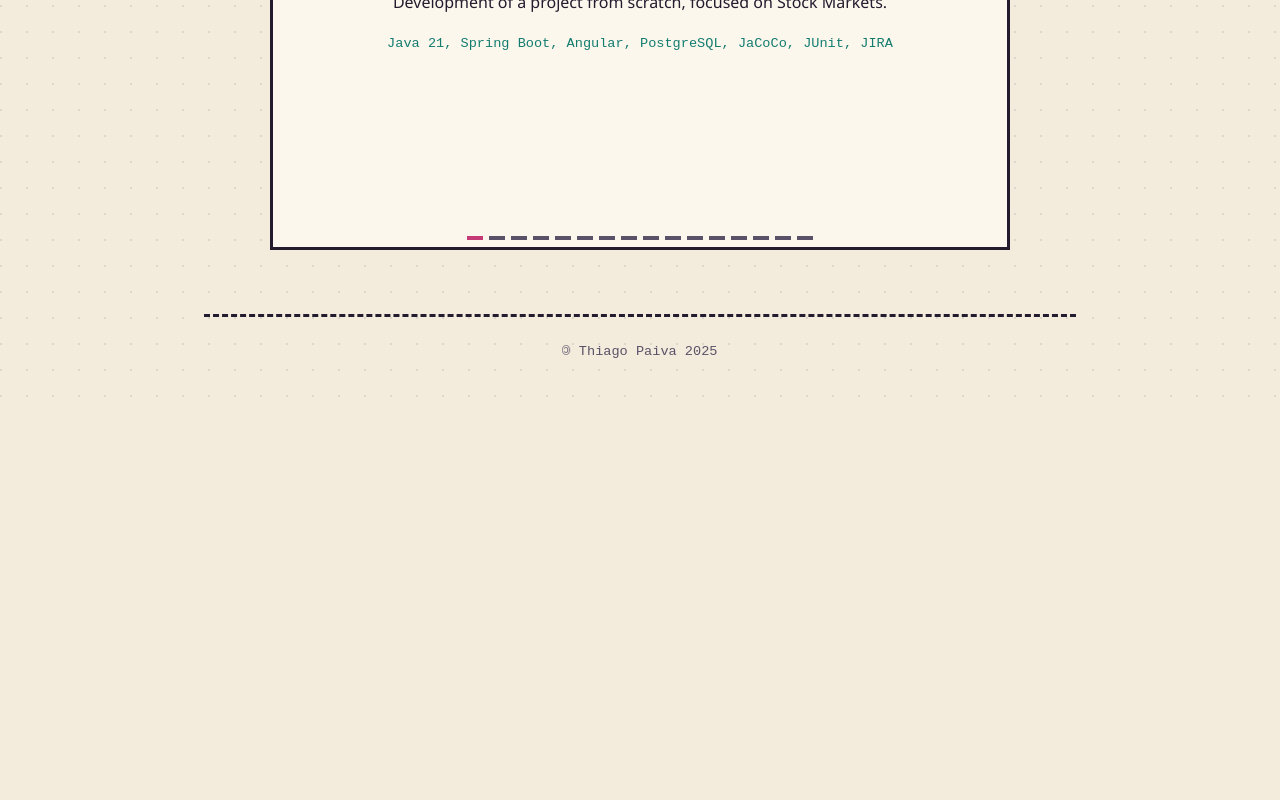
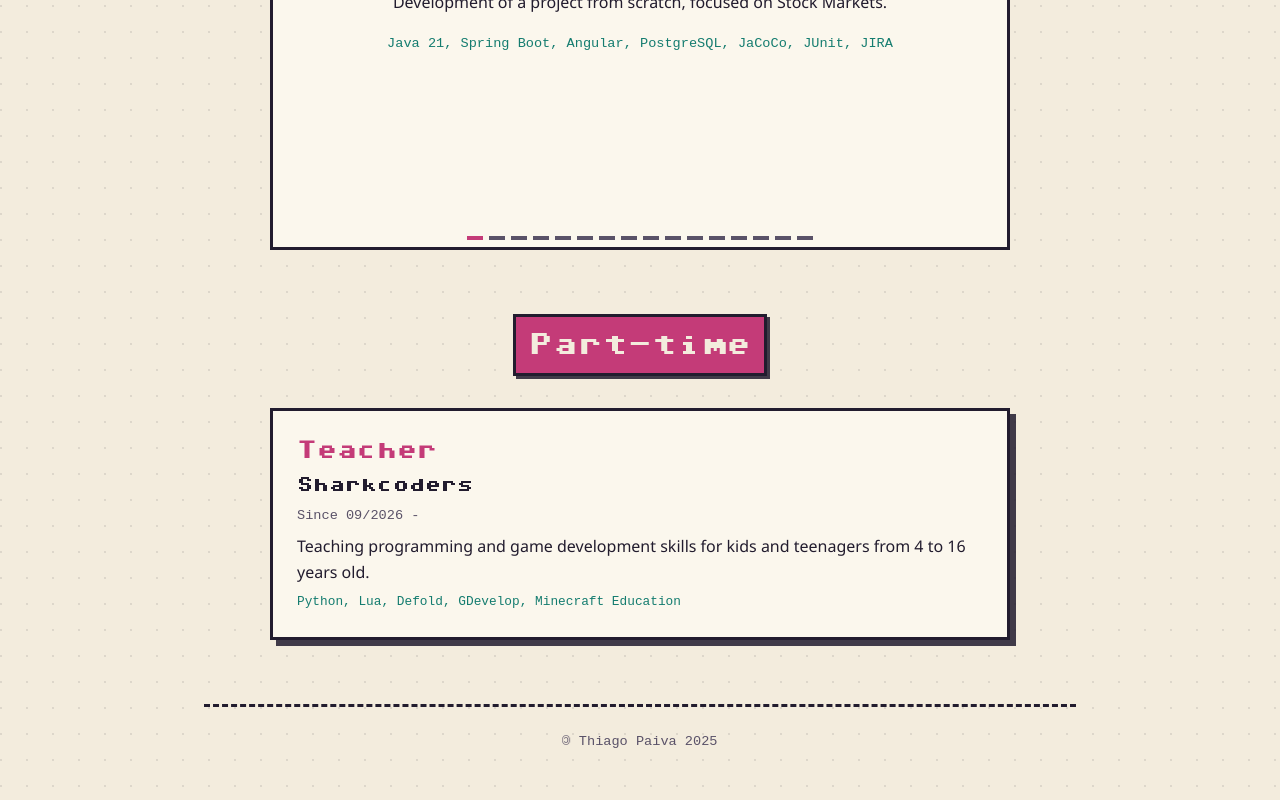
Before and after one commit to paiva-thiago/paiva-thiago.github.io, a Vue app: page / in a window 1280 px wide. Shown: the part 827-1627 px from the top of the page. Before the commit the page ends 1238 px from the top, so only its background shows below. Built offline with nearby package versions, Linux system fonts and the light colour scheme.

Commit message:
Part time section

```diff
--- a/src/App.vue
+++ b/src/App.vue
@@ -23,6 +23,11 @@ import data from './data/info.js'
       <WorkList :jobs="data.jobs" class="mobile" />
     </section>
 
+    <section class="timeline">
+      <TheLogo thename="Part-time" />
+      <WorkList :jobs="data.partTimes" />
+    </section>
+
     <TheFooter />
   </main>
 </template>
@@ -35,6 +40,10 @@ import data from './data/info.js'
 
 .timeline {
   text-align: center;
+}
+
+.timeline + .timeline {
+  margin-top: 4rem;
 }
 
 .mobile {
--- a/src/data/info.js
+++ b/src/data/info.js
@@ -200,7 +200,22 @@ const jobs = [
     'Delphi/Oracle/QReport'
   )
 ]
+
+const partTimes = [
+  job(
+    'Since 09/2026',
+    '',
+    'Teacher',
+    'Sharkcoders',
+    'Algés Lisbon, Portugal',
+    `<p>Teaching programming and game development skills for kids and teenagers from 4 to 16 years old.</p>`,
+    'Python, Lua, Defold, GDevelop, Minecraft Education'
+  )
+]
+
+
 export default {
   headerData: headerData,
-  jobs
+  jobs,
+  partTimes
 }
```
